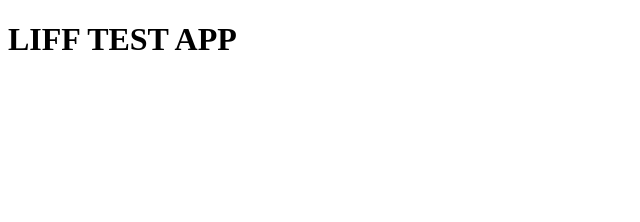
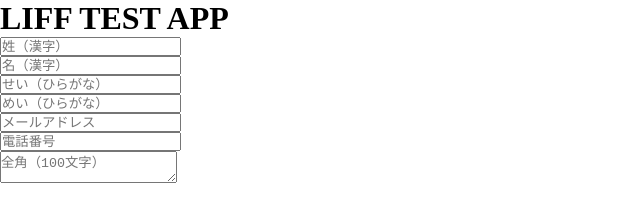
Before and after one commit to jgen16go/liff-test-app, a website built with Parcel: page src/html/index.html in a window 1280 px wide. Shown: the whole page, without its empty margins (0-640 px from the left). Built offline with nearby package versions, Linux system fonts and the light colour scheme.

Commit message:
modify html

```diff
--- a/src/html/index.html
+++ b/src/html/index.html
@@ -5,9 +5,27 @@
   <meta name="viewport" content="width=device-width, initial-scale=1.0">
   <meta http-equiv="X-UA-Compatible" content="ie=edge">
   <title>LIFF TEST APP</title>
+  <style>
+    * {
+      margin: 0;
+      padding: 0;
+    }
+    ul, li {
+      list-style: none;
+    }
+  </style>
 </head>
 <body>
   <h1>LIFF TEST APP</h1>
+  <ul>
+    <li><input id="js-name1" type="text" placeholder="姓（漢字）"></li>
+    <li><input id="js-name2" type="text" placeholder="名（漢字）"></li>
+    <li><input id="js-name-kana1" type="text" placeholder="せい（ひらがな）"></li>
+    <li><input id="js-name-kana2" type="text" placeholder="めい（ひらがな）"></li>
+    <li><input id="js-email" type="text" placeholder="メールアドレス"></li>
+    <li><input id="js-tel" type="text" placeholder="電話番号"></li>
+    <li><textarea id="js-ask" placeholder="全角（100文字）"></textarea></li>
+  </ul>
   <script src="https://d.line-scdn.net/liff/1.0/sdk.js"></script>
   <script src="../js/index.js"></script>
 </body>
```
